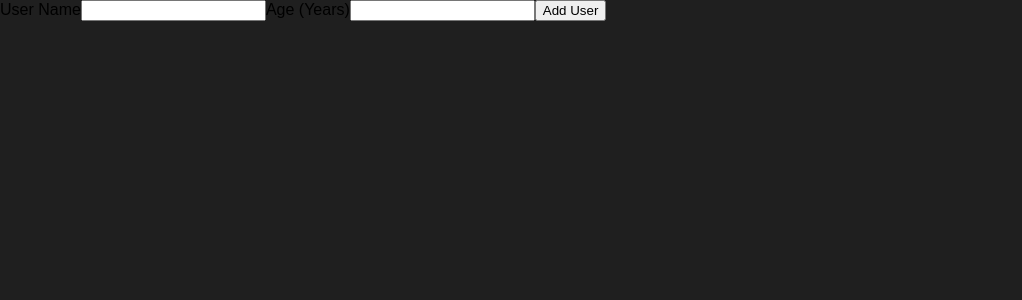
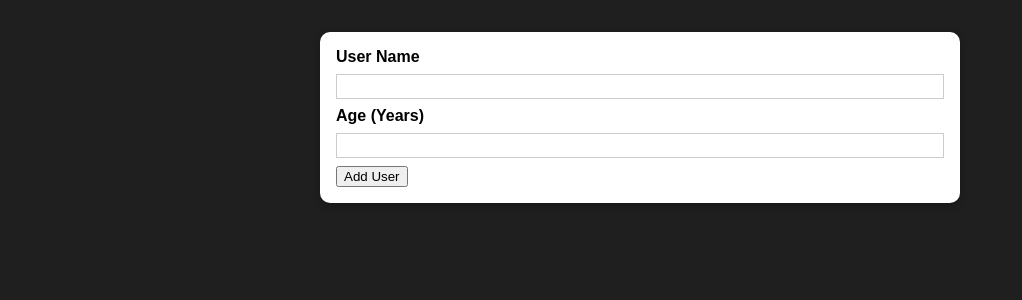
Before and after one commit to Shamoleambo/react-practice, a React (Create React App) app: page / in a window 1280 px wide. Shown: the top 300 px of the page, without its empty margins (0-1022 px from the left). Built offline with nearby package versions, Linux system fonts and the light colour scheme.

Commit message:
wrap AddUser content in the Card component

```diff
--- a/src/Users/AddUser.js
+++ b/src/Users/AddUser.js
@@ -1,9 +1,13 @@
+import Card from '../UI/Card'
+import styles from './AddUser.module.css'
+
 const AddUser = props => {
   const addUserHandler = event => {
     event.preventDefault()
   }
 
   return (
+    <Card className={styles.input}>
       <form onSubmit={addUserHandler}>
         <label htmlFor='username'>User Name</label>
         <input type='text' id='username' />
@@ -11,6 +15,7 @@
         <input type='number' id='age' />
         <button type='submit'>Add User</button>
       </form>
+    </Card>
   )
 }
 
```
Lines whose indentation alone changed are shown as unchanged.
